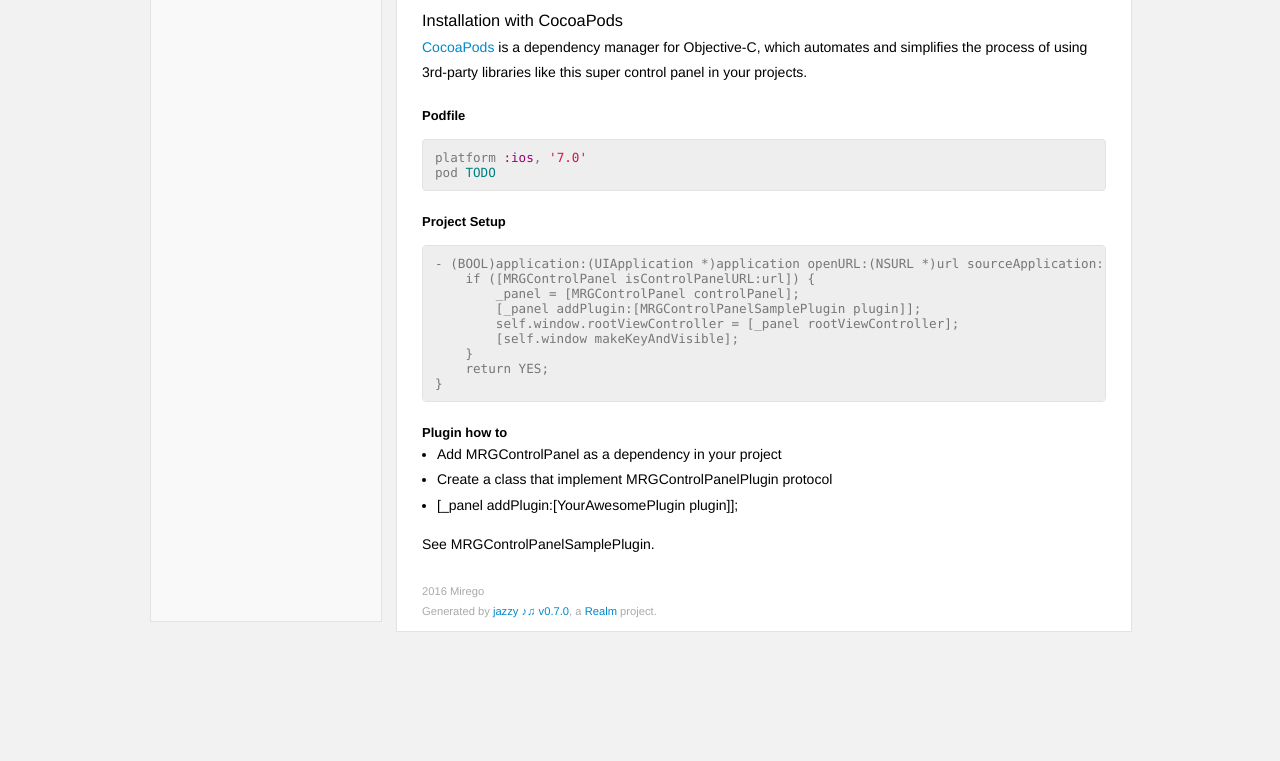
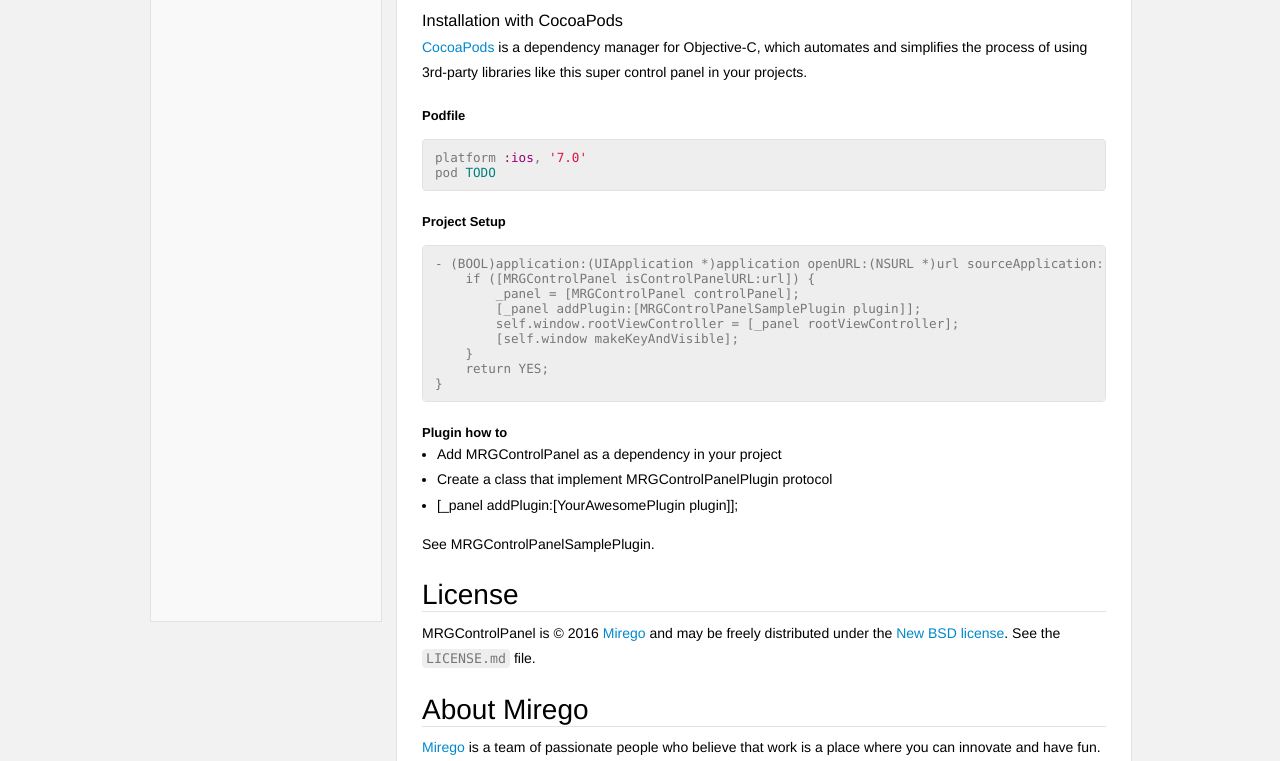
Before and after one commit to mirego/MRGControlPanel, a plain HTML site: page docs/docsets/MRGControlPanel.docset/Contents/Resources/Documents/index.html in a window 1280 px wide. Shown: the part 178-939 px from the top of the page. Before the commit the page ends 810 px from the top, so only its background shows below. Drawn offline with Linux system fonts and the light colour scheme; files that its build step writes are made by us from their sources; files whose address does not match are found by name.

Commit message:
Rebuild documentation and ignore undocumented.json

```diff
--- a/docs/docsets/MRGControlPanel.docset/Contents/Resources/Documents/index.html
+++ b/docs/docsets/MRGControlPanel.docset/Contents/Resources/Documents/index.html
@@ -62,6 +62,16 @@
 </ul>
 
 <p>See MRGControlPanelSamplePlugin.</p>
+<a href='#license' class='anchor' aria-hidden=true><span class="header-anchor"></span></a><h2 id='license'>License</h2>
+
+<p>MRGControlPanel is © 2016 <a href="http://www.mirego.com">Mirego</a> and may be freely
+distributed under the <a href="http://opensource.org/licenses/BSD-3-Clause">New BSD license</a>.
+See the <a href="https://github.com/mirego/taylor-ios/blob/master/LICENSE.md"><code>LICENSE.md</code></a> file.</p>
+<a href='#about-mirego' class='anchor' aria-hidden=true><span class="header-anchor"></span></a><h2 id='about-mirego'>About Mirego</h2>
+
+<p><a href="http://mirego.com">Mirego</a> is a team of passionate people who believe that work is a place where you can innovate and have fun. We&rsquo;re a team of <a href="http://life.mirego.com">talented people</a> who imagine and build beautiful Web and mobile applications. We come together to share ideas and <a href="http://mirego.org">change the world</a>.</p>
+
+<p>We also <a href="http://open.mirego.com">love open-source software</a> and we try to give back to the community as much as we can.</p>
 
           </section>
         </section>
--- a/docs/docsets/MRGControlPanel.docset/Contents/Resources/Documents/undocumented.json
+++ /dev/null
@@ -1 +0,0 @@
-{"warnings":[],"source_directory":"/Users/Romain/Projects/MRGControlPanel"}
--- a/docs/undocumented.json
+++ /dev/null
@@ -1 +0,0 @@
-{"warnings":[],"source_directory":"/Users/Romain/Projects/MRGControlPanel"}
```
Also changed, not shown: docs/index.html (+10 -0 lines), 3 other files.
